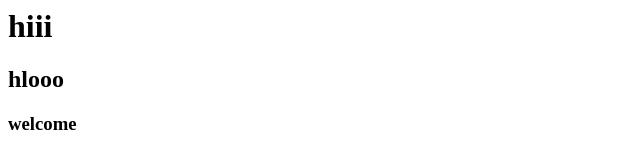
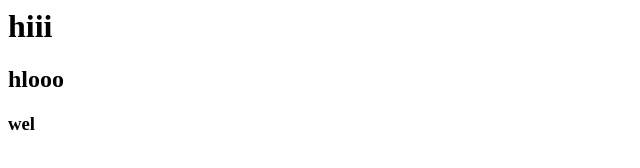
Before and after one commit to THIRULOGASUNDAR/prac, a plain HTML site: page index.html in a window 1280 px wide. Shown: the full height of the page, 0-640 px from the left. Drawn offline with Linux system fonts and the light colour scheme.

Commit message:
Update index.html

```diff
--- a/index.html
+++ b/index.html
@@ -7,6 +7,6 @@
 <body>
     <h1>hiii</h1>
     <h2>hlooo</h2>
-    <h3>welcome</h3>
+    <h3>wel</h3>
 </body>
 </html>
```
